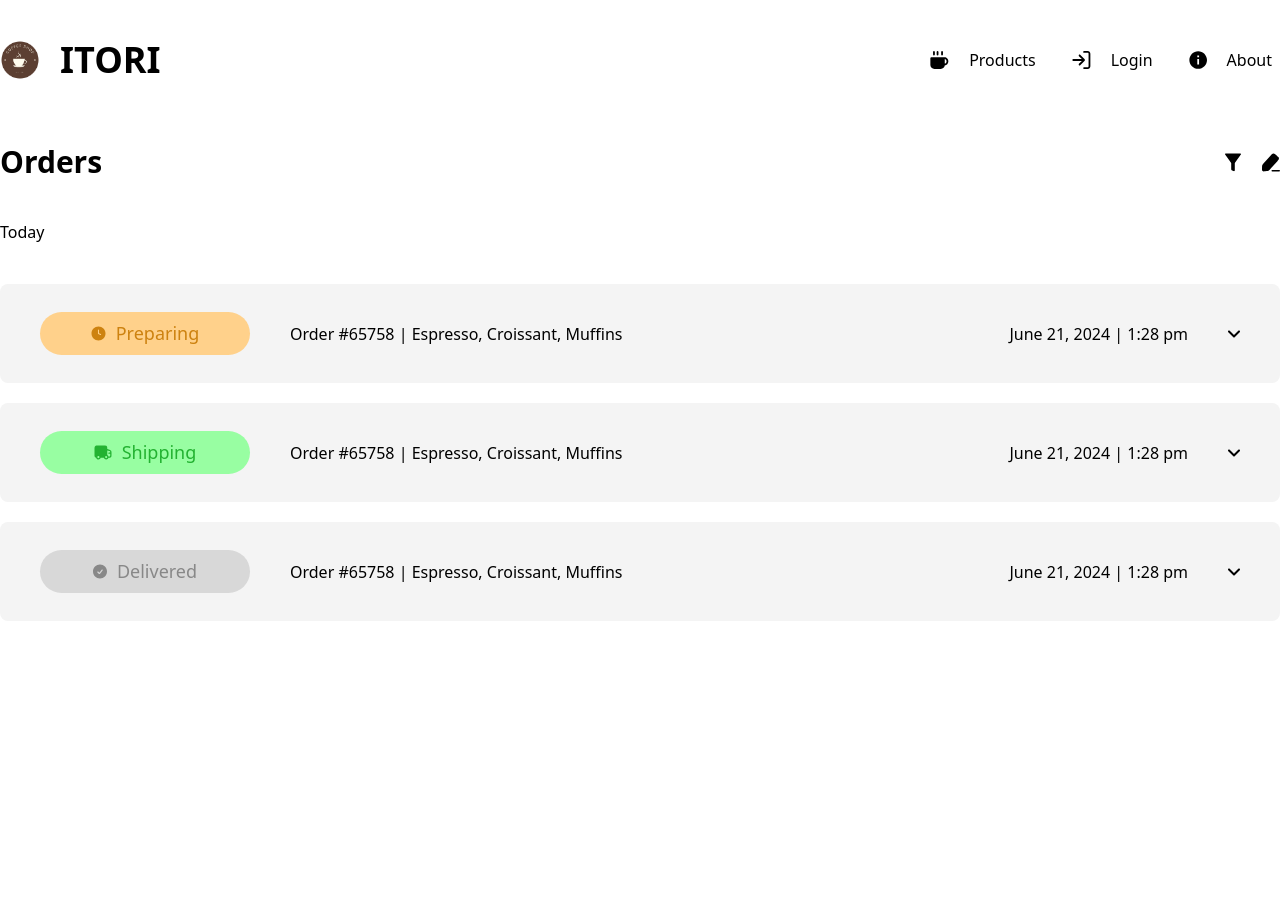
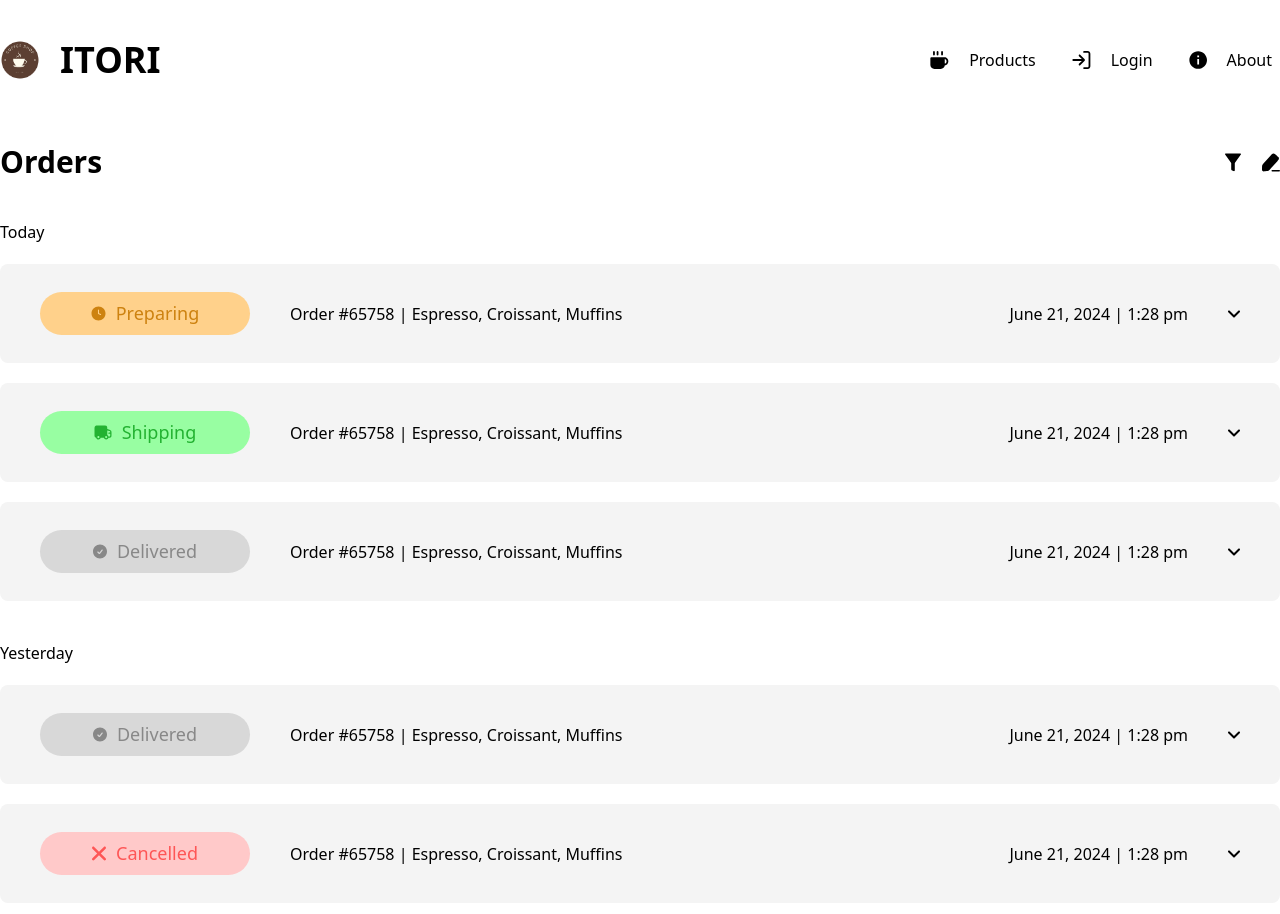
Before and after one commit to Niwa-Studio/Itori, a React (Vite) app: page /orders in a window 1280 px wide. Shown: the top 914 px of the page. Before the commit the page ends 800 px from the top, so only its background shows below. Built offline with nearby package versions, Linux system fonts and the light colour scheme.

Commit message:
D - Orders Page non extended

```diff
--- a/src/pages/OrdersPage.jsx
+++ b/src/pages/OrdersPage.jsx
@@ -65,7 +65,7 @@ const Order = ({ status, order, datetime }) => {
 
 const OrdersPage = () => {
   return (
-    <div className="mx-auto mt-16 lg:container">
+    <div className="mx-auto mb-10 mt-16 lg:container">
       <div className="mb-10 flex justify-between">
         <h1 className="text-3xl font-semibold">Orders</h1>
         <div className="flex items-center gap-5">
@@ -74,11 +74,20 @@ const OrdersPage = () => {
         </div>
       </div>
       <div className="flex flex-col gap-10">
-        <span>Today</span>
         <div className="flex flex-col gap-5">
-          <Order status={statuses.preparing} />
-          <Order status={statuses.shipping} />
-          <Order status={statuses.delivered} />
+          <span>Today</span>
+          <div className="flex flex-col gap-5">
+            <Order status={statuses.preparing} />
+            <Order status={statuses.shipping} />
+            <Order status={statuses.delivered} />
+          </div>
+        </div>
+        <div className="flex flex-col gap-5">
+          <span>Yesterday</span>
+          <div className="flex flex-col gap-5">
+            <Order status={statuses.delivered} />
+            <Order status={statuses.cancelled} />
+          </div>
         </div>
       </div>
     </div>
```
